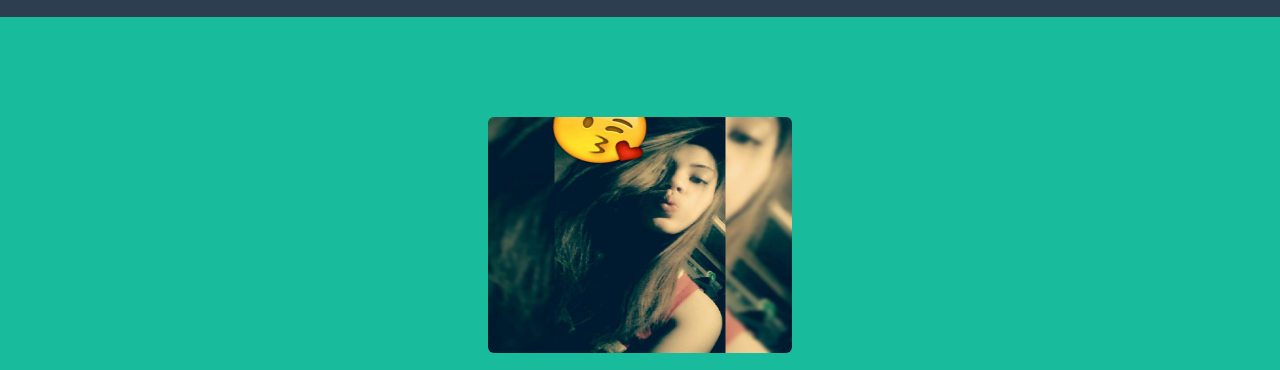
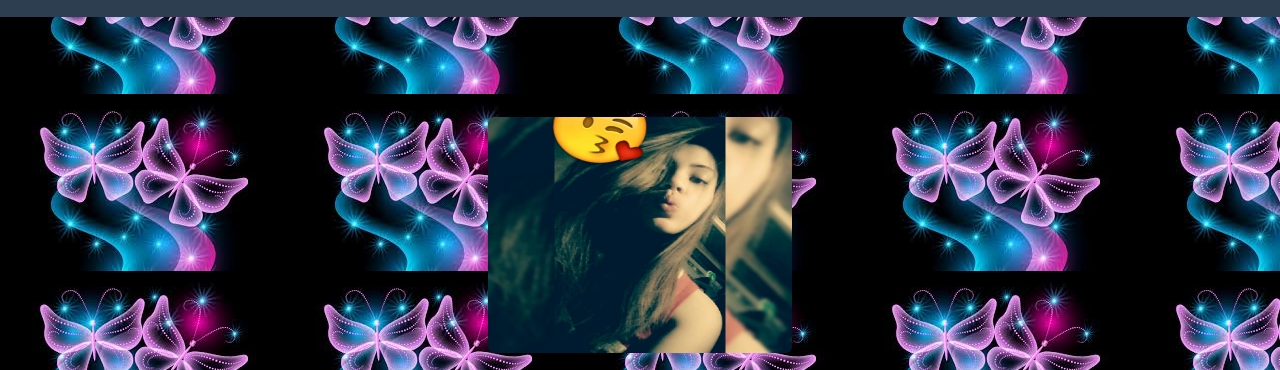
Before and after one commit to jellyrosetolosa/jellyrosetolosa.github.io, a website: page index.html in a window 1280 px wide. Shown: the part 83-453 px from the top of the page. Drawn offline with nearby package versions, Linux system fonts and the light colour scheme.

Commit message:
Update index.html

```diff
--- a/index.html
+++ b/index.html
@@ -68,7 +68,7 @@
 
     <!-- Header -->
 
-     <header class="intro-header" style="background-image: url('img/fgasdas.jpg') no repeat">
+     <header class="intro-header" style="background-image: url('img/fgasdas.jpg')">
         <div class="container">
             <div class="row">
                 <div class="col-lg-12">
```
